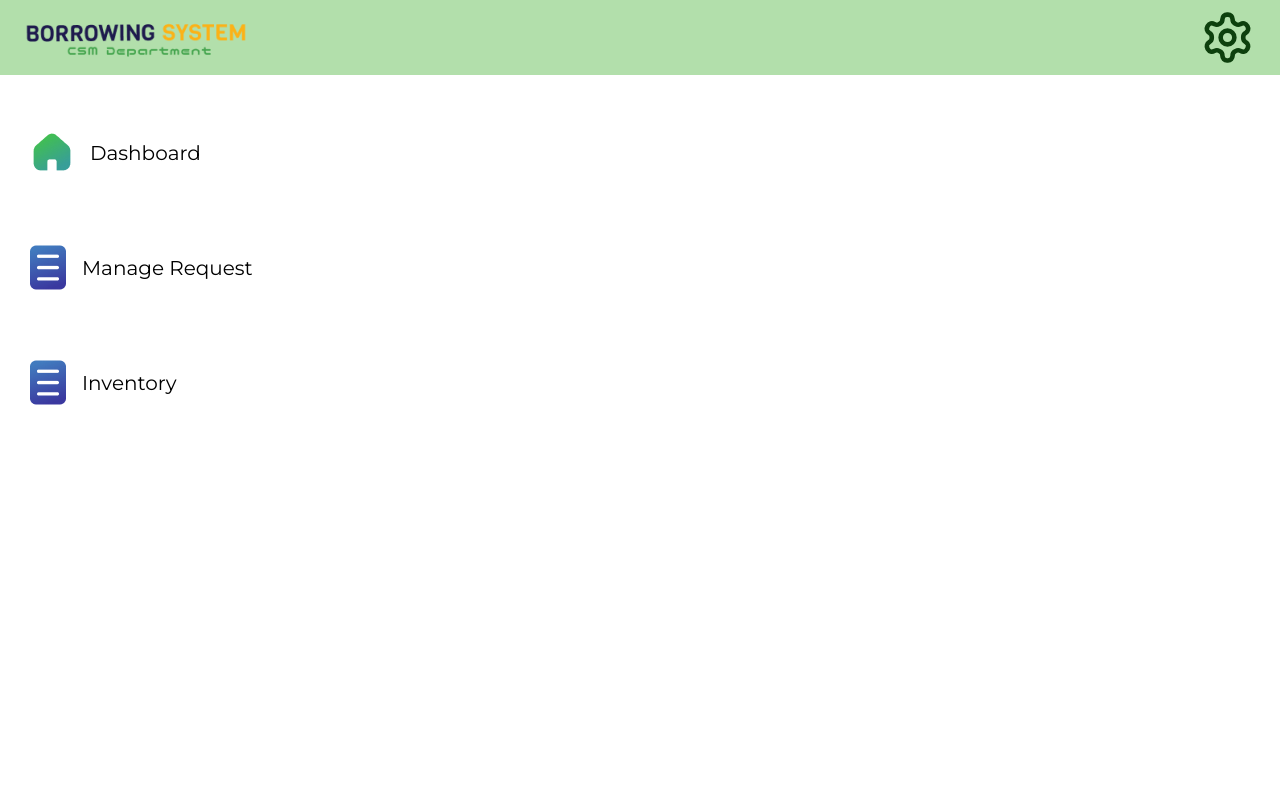
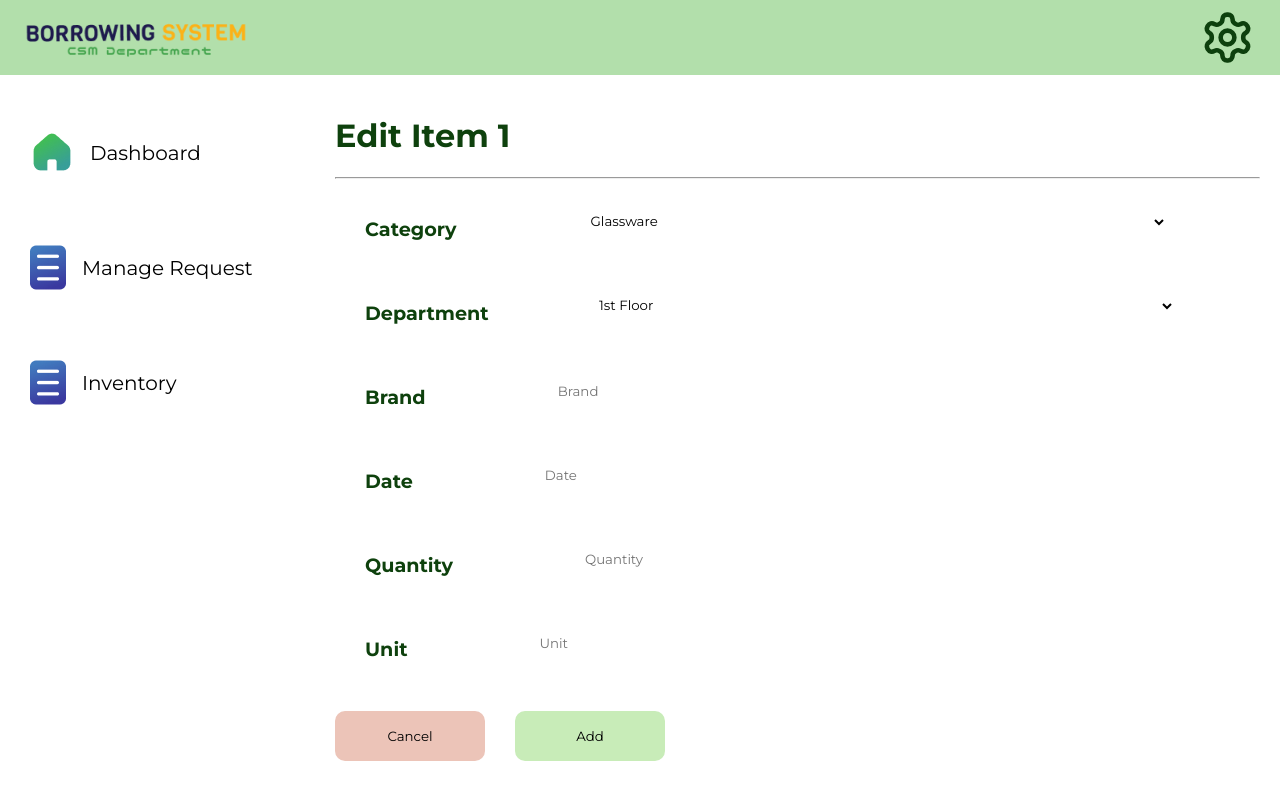
Before and after one commit to cysriafdub/csmlaboratory-web, a React (Create React App) app in the folder react-js/laboratorymanagement/: page /edit/1 in a window 1280 px wide. Built offline with nearby package versions, Linux system fonts and the light colour scheme.

Commit message:
added edit button and edit page

```diff
--- a/react-js/laboratorymanagement/src/App.js
+++ b/react-js/laboratorymanagement/src/App.js
@@ -15,6 +15,7 @@ import Glassware from './components/Inventory/glasswares';
 import Miscellaneous from './components/Inventory/miscallaneous';
 import Other from './components/Inventory/otheritems';
 import AddItem from './components/Inventory/additem';
+import EditItem from './components/Inventory/edititem';
 function App() {
   return (
     <Router>
@@ -32,6 +33,7 @@ function App() {
          <Route path="/miscellaneous" element={<Miscellaneous />} />
          <Route path="/other" element={<Other />} />
          <Route path='add-item' element={<AddItem />} />
+         <Route path="/edit/:id" element={<EditItem />} />
         </Routes>
       </div>
     </Router>
--- /dev/null
+++ b/react-js/laboratorymanagement/src/components/Inventory/edititem.js
@@ -0,0 +1,91 @@
+import React from 'react';
+import { useParams } from 'react-router-dom';
+
+function EditItem({ match }) {
+
+    const { id } = useParams();
+
+    return (
+
+
+        <div className="content">
+            <div>
+                <h1>Edit Item {id}</h1>
+            </div>
+
+            <hr></hr>
+            <div className="formContainer">
+                <form className="form">
+                    <div className="form-item-container">
+                        <div className="formLabelContainer">
+                            <label>Category</label>
+                        </div>
+                        <div className="formInputContainer">
+                            <select>
+                                <option value="Glassware"> Glassware </option>
+                                <option value="Miscellaneous"> Miscellaneous </option>
+                            </select>
+                        </div>
+                    </div>
+                    <div className="form-item-container">
+                        <div className="formLabelContainer">
+                            <label>Department</label>
+                        </div>
+                        <div className="formInputContainer">
+                            <select>
+                                <option> 1st Floor </option>
+                                <option> 2nd Floor </option>
+                                <option> 3rd Floor </option>
+                                <option> 4th Floor </option>
+                                <option> 5th Floor </option>
+                            </select>
+                        </div>
+                    </div>
+                    <div className="form-item-container">
+                        <div className="formLabelContainer">
+                            <label>Brand</label>
+                        </div>
+                        <div className="formInputContainer">
+                            <input placeholder="Brand"></input>
+                        </div>
+                    </div>
+                    <div className="form-item-container">
+                        <div className="formLabelContainer">
+                            <label>Date</label>
+                        </div>
+                        <div className="formInputContainer">
+                            <input placeholder="Date"></input>
+                        </div>
+                    </div>
+                    <div className="form-item-container">
+                        <div className="formLabelContainer">
+                            <label>Quantity</label>
+                        </div>
+                        <div className="formInputContainer">
+                            <input placeholder="Quantity"></input>
+                        </div>
+                    </div>
+                    <div className="form-item-container">
+                        <div className="formLabelContainer">
+                            <label>Unit</label>
+                        </div>
+                        <div className="formInputContainer">
+                            <input placeholder="Unit"></input>
+                        </div>
+                    </div>
+
+                    <div className="buttonContainer">
+                        <div className="cancelContainer">
+                            <button className="cancelButton">Cancel</button>
+                        </div>
+                        <div className="addContainer">
+                            <button className="addButton">Add</button>
+                        </div>
+                    </div>
+                </form>
+            </div>
+        </div>
+    );
+}
+
+export default EditItem;
--- a/react-js/laboratorymanagement/src/components/Inventory/glasswares.js
+++ b/react-js/laboratorymanagement/src/components/Inventory/glasswares.js
@@ -59,7 +59,7 @@ function Glassware() {
 
             {/* Floor Inventory Label */}
             <div className="flrInventoryLabelContainer">
-                <div className="flrInventoryLabel">{selectedFloor} Glassware</div>
+                <div className="flrInventoryLabel">{selectedFloor} Miscellaneous</div>
             </div>
 
             <div className="btnsearchContainer">
@@ -91,6 +91,7 @@ function Glassware() {
                             <th>Out</th>
                             <th>Balance</th>
                             <th>Remarks</th>
+                            <th>Edit</th>
                         </tr>
                     </thead>
                     <tbody>
@@ -107,6 +108,11 @@ function Glassware() {
                                 <td>{item.out}</td>
                                 <td>{item.balance}</td>
                                 <td>{item.remarks}</td>
+                                <td>
+                                    <Link to={`/edit/${item.id}`}>
+                                        <button className="addItemBtn">Edit</button>
+                                    </Link>
+                                </td>
                             </tr>
                         ))}
                     </tbody>
--- a/react-js/laboratorymanagement/src/components/Inventory/inventory.css
+++ b/react-js/laboratorymanagement/src/components/Inventory/inventory.css
@@ -66,8 +66,8 @@ table {
 td, th {
     border-left:solid black 1px;
     border-top:solid black 1px;
-    padding-right: 52px;
-    padding-left: 52px;
+    padding-right: 45px;
+    padding-left: 45px;
     padding-bottom: 10px;
     padding-top: 10px;
 }
--- a/react-js/laboratorymanagement/src/components/Inventory/miscallaneous.js
+++ b/react-js/laboratorymanagement/src/components/Inventory/miscallaneous.js
@@ -91,6 +91,7 @@ function Miscellaneous() {
                             <th>Out</th>
                             <th>Balance</th>
                             <th>Remarks</th>
+                            <th>Edit</th>
                         </tr>
                     </thead>
                     <tbody>
@@ -107,6 +108,11 @@ function Miscellaneous() {
                                 <td>{item.out}</td>
                                 <td>{item.balance}</td>
                                 <td>{item.remarks}</td>
+                                <td>
+                                    <Link to={`/edit/${item.id}`}>
+                                        <button className="addItemBtn">Edit</button>
+                                    </Link>
+                                </td>
                             </tr>
                         ))}
                     </tbody>
--- a/react-js/laboratorymanagement/src/components/Inventory/otheritems.js
+++ b/react-js/laboratorymanagement/src/components/Inventory/otheritems.js
@@ -59,7 +59,7 @@ function Other() {
 
             {/* Floor Inventory Label */}
             <div className="flrInventoryLabelContainer">
-                <div className="flrInventoryLabel">{selectedFloor} Other Items</div>
+                <div className="flrInventoryLabel">{selectedFloor} Miscellaneous</div>
             </div>
 
             <div className="btnsearchContainer">
@@ -91,6 +91,7 @@ function Other() {
                             <th>Out</th>
                             <th>Balance</th>
                             <th>Remarks</th>
+                            <th>Edit</th>
                         </tr>
                     </thead>
                     <tbody>
@@ -107,6 +108,11 @@ function Other() {
                                 <td>{item.out}</td>
                                 <td>{item.balance}</td>
                                 <td>{item.remarks}</td>
+                                <td>
+                                    <Link to={`/edit/${item.id}`}>
+                                        <button className="addItemBtn">Edit</button>
+                                    </Link>
+                                </td>
                             </tr>
                         ))}
                     </tbody>
```
